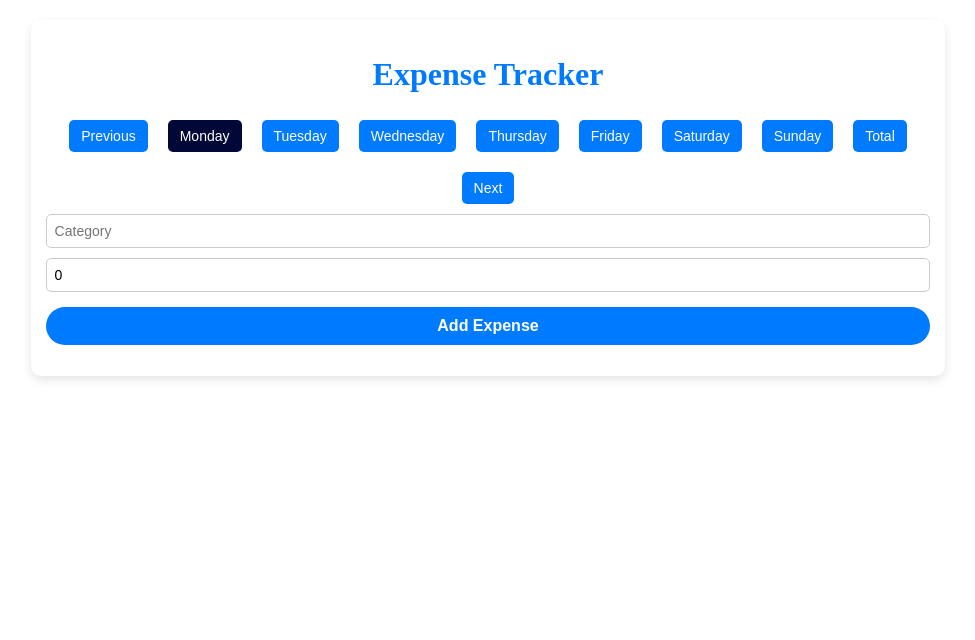
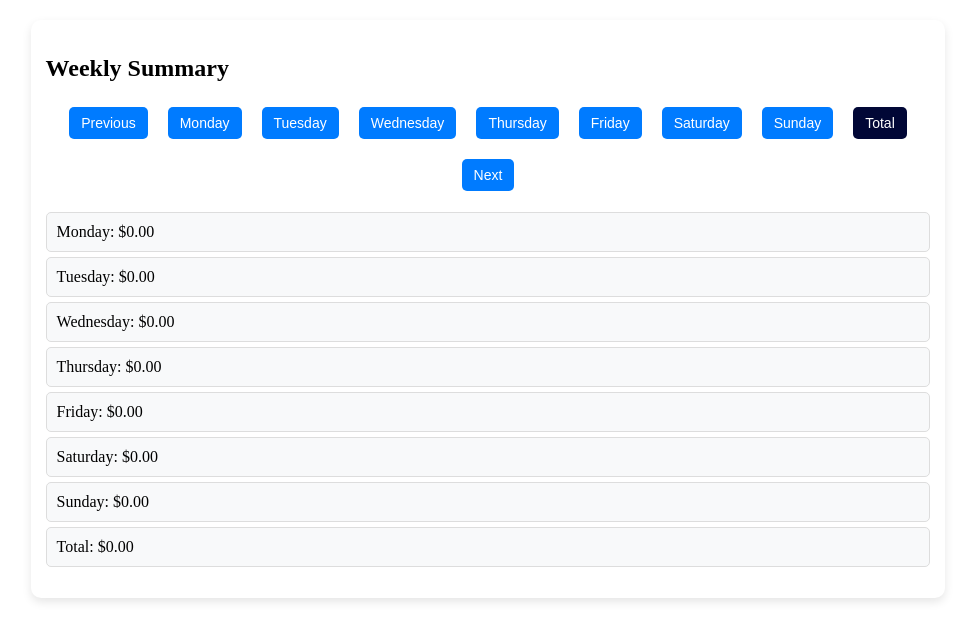
Before and after one commit to VoinaRares/expense-tracker, an Angular app: page /Total in a window 1280 px wide. Shown: the top 640 px of the page, without its empty margins (152-1127 px from the left). Built offline with nearby package versions, Linux system fonts and the light colour scheme.

Commit message:
Implement routing for daily expenses and summary; refactor components to use router links and update expense service for navigation handling

```diff
--- a/src/app/app.component.html
+++ b/src/app/app.component.html
@@ -1,23 +1,3 @@
 <div>
-  <h1>Expense Tracker</h1>
-
-  <app-day-selector
-    [currentDay]="expenseService.currentDay"
-    (daySelected)="expenseService.selectDay($event)"
-  ></app-day-selector>
-
-  @if(expenseService.currentDay === 'Total'){
-  <app-summary [summary]="expenseService.getWeeklySummary()"></app-summary>
-  } @else {
-  <app-expense-form
-    (expenseAdded)="expenseService.addExpense($event)"
-  ></app-expense-form>
-
-  <app-expense-list
-    [expenses]="expenseService.expenses[expenseService.currentDay] || []"
-    (expenseDeleted)="
-      expenseService.deleteExpense(expenseService.currentDay, $event)
-    "
-  ></app-expense-list>
-  }
+  <router-outlet></router-outlet>
 </div>
--- a/src/app/app.routes.ts
+++ b/src/app/app.routes.ts
@@ -1,3 +1,15 @@
 import { Routes } from '@angular/router';
+import { DayExpenseComponent } from './day-expense/day-expense.component';
+import { SummaryComponent } from './summary/summary.component';
 
-export const routes: Routes = [];
+export const routes: Routes = [
+  {path: '', redirectTo: 'Monday', pathMatch: 'full'},
+  {path: 'Monday', component: DayExpenseComponent},
+  {path: 'Tuesday', component: DayExpenseComponent},
+  {path: 'Wednesday', component: DayExpenseComponent},
+  {path: 'Thursday', component: DayExpenseComponent},
+  {path: 'Friday', component: DayExpenseComponent},
+  {path: 'Saturday', component: DayExpenseComponent},
+  {path: 'Sunday', component: DayExpenseComponent},
+  {path: 'Total', component: SummaryComponent},
+];
--- /dev/null
+++ b/src/app/day-expense/day-expense.component.html
@@ -0,0 +1,14 @@
+<h1> Expense Tracker</h1>
+<app-day-selector
+  [currentDay]="expenseService.currentDay"
+  (daySelected)="expenseService.selectDay($event)"
+></app-day-selector>
+<app-expense-form
+  (expenseAdded)="expenseService.addExpense($event)"
+></app-expense-form>
+<app-expense-list
+  [expenses]="expenseService.expenses[expenseService.currentDay] || []"
+  (expenseDeleted)="
+    expenseService.deleteExpense(expenseService.currentDay, $event)
+  "
+></app-expense-list>
--- /dev/null
+++ b/src/app/day-expense/day-expense.component.scss
@@ -0,0 +1,19 @@
+body {
+  margin: 0;
+  padding: 0;
+  font-family: Arial, sans-serif;
+}
+
+div {
+  max-width: 70%;
+  margin: 20px auto;
+  padding: 15px;
+  background-color: white;
+  border-radius: 10px;
+  box-shadow: 0 4px 10px rgba(0, 0, 0, 0.1);
+}
+
+h1 {
+  color: #007bff;
+  text-align: center;
+}
--- a/src/app/day-selector/day-selector.component.html
+++ b/src/app/day-selector/day-selector.component.html
@@ -1,10 +1,14 @@
 <div class="day-selector">
   <button (click)="goToPrevious()">Previous</button>
 
-  @for (day of days; track day) {
-  <button [class.active]="day === currentDay" (click)="selectDay(day)">
-    {{ day }}
-  </button>
-  }
+  <button [class.active]=" 'Monday' === currentDay" routerLink="/Monday"> Monday</button>
+  <button [class.active]=" 'Tuesday' === currentDay" routerLink="/Tuesday"> Tuesday</button>
+  <button [class.active]=" 'Wednesday' === currentDay" routerLink="/Wednesday"> Wednesday</button>
+  <button [class.active]=" 'Thursday' === currentDay" routerLink="/Thursday"> Thursday</button>
+  <button [class.active]=" 'Friday' === currentDay" routerLink="/Friday"> Friday</button>
+  <button [class.active]=" 'Saturday' === currentDay" routerLink="/Saturday"> Saturday</button>
+  <button [class.active]=" 'Sunday' === currentDay" routerLink="/Sunday"> Sunday</button>
+  <button [class.active]=" 'Total' === currentDay" routerLink="/Total"> Total </button>
+
   <button (click)="goToNext()">Next</button>
 </div>
--- a/src/app/day-selector/day-selector.component.ts
+++ b/src/app/day-selector/day-selector.component.ts
@@ -1,16 +1,19 @@
 import { Component, EventEmitter, Input, Output } from '@angular/core';
 import { CommonModule } from '@angular/common';
 import { Days } from '../shared/days.enum';
+import { RouterModule, Router } from '@angular/router';
 
 @Component({
   selector: 'app-day-selector',
   standalone: true,
-  imports: [CommonModule],
+  imports: [CommonModule, RouterModule],
   templateUrl: './day-selector.component.html',
   styleUrls: ['./day-selector.component.scss'],
 })
 export class DaySelectorComponent {
   days = Object.values(Days);
+
+  constructor(private router: Router) {}
 
   private navigableDays = Object.values(Days).filter(
     (day) => day !== Days.Total
@@ -31,6 +34,8 @@ export class DaySelectorComponent {
       (currentIndex - 1 + this.navigableDays.length) %
       this.navigableDays.length;
     this.selectDay(this.navigableDays[newIndex]);
+
+    this.router.navigate([this.navigableDays[newIndex]]);
   }
 
   goToNext() {
@@ -39,5 +44,9 @@ export class DaySelectorComponent {
     );
     const newIndex = (currentIndex + 1) % this.navigableDays.length;
     this.selectDay(this.navigableDays[newIndex]);
+
+    this.router.navigate([this.navigableDays[newIndex]]);
   }
+
+
 }
--- a/src/app/shared/expense.service.ts
+++ b/src/app/shared/expense.service.ts
@@ -1,4 +1,6 @@
 import { Injectable } from '@angular/core';
+import { Router, NavigationEnd } from '@angular/router';
+import { filter } from 'rxjs/operators';
 import { Expense } from './expense.interface';
 import { Days } from './days.enum';
 import { ExpensesByDay } from './expenses-by-day.interface';
@@ -10,8 +12,32 @@ export class ExpenseService {
   days: string[] = Object.values(Days);
   currentDay: string = this.days[0];
   expenses: { [day: string]: Expense[] } = {};
+  private storageKey = 'expenses';
 
-  constructor() {}
+  constructor(private router: Router) {
+    this.loadExpensesFromLocalStorage();
+
+    this.router.events
+      .pipe(filter(event => event instanceof NavigationEnd))
+      .subscribe((event: NavigationEnd) => {
+        const urlSegments = event.urlAfterRedirects.split('/');
+        const dayFromUrl = urlSegments[1];
+        if (this.days.includes(dayFromUrl)) {
+          this.currentDay = dayFromUrl;
+        }
+      });
+  }
+
+  private loadExpensesFromLocalStorage(): void {
+    const storedExpenses = localStorage.getItem(this.storageKey);
+    if (storedExpenses) {
+      this.expenses = JSON.parse(storedExpenses);
+    }
+  }
+
+  private saveExpensesToLocalStorage(): void {
+    localStorage.setItem(this.storageKey, JSON.stringify(this.expenses));
+  }
 
   selectDay(day: string) {
     this.currentDay = day;
@@ -22,11 +48,13 @@ export class ExpenseService {
       this.expenses[this.currentDay] = [];
     }
     this.expenses[this.currentDay].push(expense);
+    this.saveExpensesToLocalStorage();
   }
 
   deleteExpense(day: string, index: number) {
     if (this.expenses[day]) {
       this.expenses[day].splice(index, 1);
+      this.saveExpensesToLocalStorage();
     }
   }
 
--- a/src/app/summary/summary.component.html
+++ b/src/app/summary/summary.component.html
@@ -1,5 +1,9 @@
 <div>
   <h2>Weekly Summary</h2>
+  <app-day-selector
+  [currentDay]="expenseService.currentDay"
+  (daySelected)="expenseService.selectDay($event)"
+></app-day-selector>
   <ul>
     <li *ngFor="let day of getSummaryKeys()">
       @if(day !== 'Total'){
--- a/src/app/summary/summary.component.ts
+++ b/src/app/summary/summary.component.ts
@@ -1,16 +1,22 @@
-import { Component, Input } from '@angular/core';
+import { Component } from '@angular/core';
 import { CommonModule } from '@angular/common';
+import { DaySelectorComponent } from '../day-selector/day-selector.component';
+import { ExpenseService } from '../shared/expense.service';
 import { ExpensesByDay } from '../shared/expenses-by-day.interface';
 
 @Component({
   selector: 'app-summary',
   standalone: true,
-  imports: [CommonModule],
+  imports: [CommonModule, DaySelectorComponent],
   templateUrl: './summary.component.html',
   styleUrls: ['./summary.component.scss'],
 })
 export class SummaryComponent {
-  @Input() summary!: ExpensesByDay;
+  constructor(public expenseService: ExpenseService) {}
+
+  get summary(): ExpensesByDay {
+    return this.expenseService.getWeeklySummary();
+  }
 
   getSummaryKeys(): string[] {
     return Object.keys(this.summary);
--- a/src/main.ts
+++ b/src/main.ts
@@ -1,4 +1,10 @@
 import { bootstrapApplication } from '@angular/platform-browser';
 import { AppComponent } from './app/app.component';
+import { routes } from './app/app.routes';
+import { provideRouter } from '@angular/router';
 
-bootstrapApplication(AppComponent).catch((err) => console.error(err));
+bootstrapApplication(AppComponent,
+  {
+    providers: [provideRouter(routes)]
+  }
+).catch((err) => console.error(err));
```
Also changed, not shown: src/app/app.component.ts (+2 -9 lines), src/app/day-expense/day-expense.component.ts (added, +16 -0 lines).
